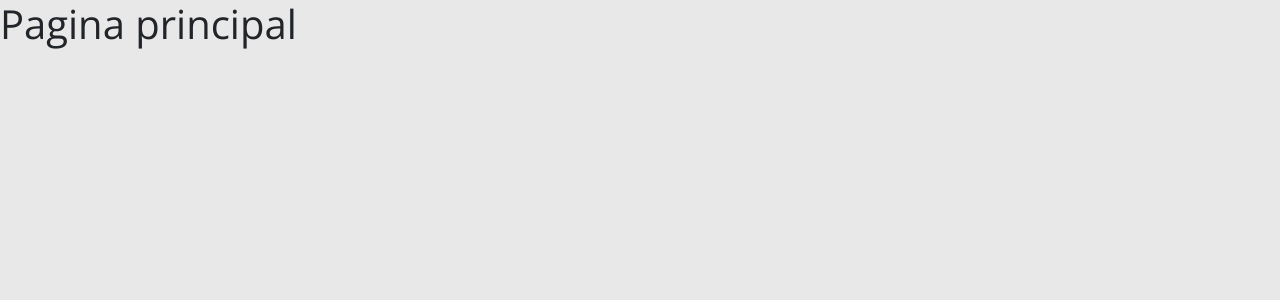
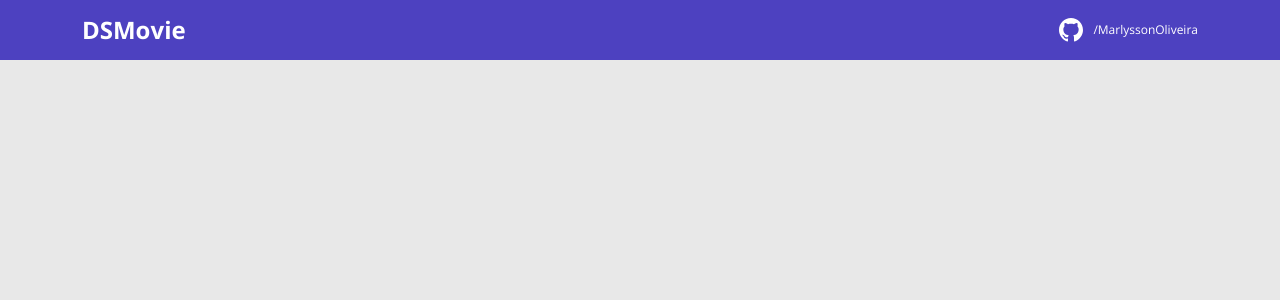
Before and after one commit to MarlyssonOliveira/dsmovie, a React (Create React App) app in the folder frontend/: page / in a window 1280 px wide. Shown: the top 300 px of the page. Built offline with nearby package versions, Linux system fonts and the light colour scheme; the HTML template or start-up script is replaced by a standard one.

Commit message:
Navbar Component

```diff
--- a/frontend/src/App.tsx
+++ b/frontend/src/App.tsx
@@ -1,9 +1,8 @@
+import Navbar from './components/NavBar'
 
 function App() {
   return (
-    <div className="App">
-      <h1>Pagina principal</h1>
-    </div>
+     <Navbar />
   );
 }
 
--- /dev/null
+++ b/frontend/src/components/NavBar/index.tsx
@@ -0,0 +1,20 @@
+import {ReactComponent as GitIcon} from '../../assets/img/github.svg';
+import './styles.css'
+
+function Navbar(){
+    return(
+        <header>
+        <nav className="container">
+          <div className="dsmovie-nav-content">
+            <h1>DSMovie</h1>
+            <a href="https://github.com/MarlyssonOliveira/dsmovie"></a>
+            <div className='dsmovie-git-content'>
+              <GitIcon />
+              <p>/MarlyssonOliveira</p>
+            </div>
+          </div>
+        </nav>
+      </header>
+    )
+}
+export default Navbar;
--- /dev/null
+++ b/frontend/src/components/NavBar/styles.css
@@ -0,0 +1,28 @@
+header{
+    background-color: var(--color-primary);
+    height: 60px;
+    display: flex;
+    align-items: center;
+}
+.dsmovie-nav-content{
+    display: flex;
+    justify-content: space-between;
+    align-items: center;
+    color: #FFF;
+}
+
+.dsmovie-nav-content h1{
+    margin: 0;
+    font-weight:  700;
+    font-size: 24px;
+}
+
+.dsmovie-git-content{
+    display: flex;
+    align-items: center;
+}
+
+.dsmovie-git-content p{
+    margin: 0 0 0 10px;
+    font-size: 12px;
+}
```
Also changed, not shown: frontend/src/assets/img/github.svg (added).
